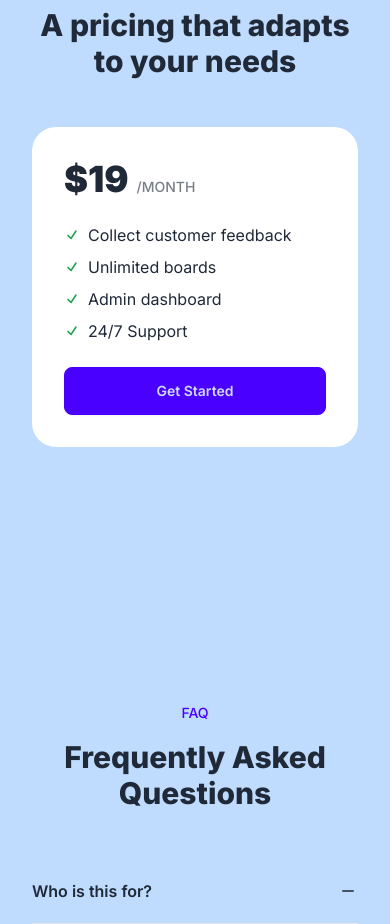
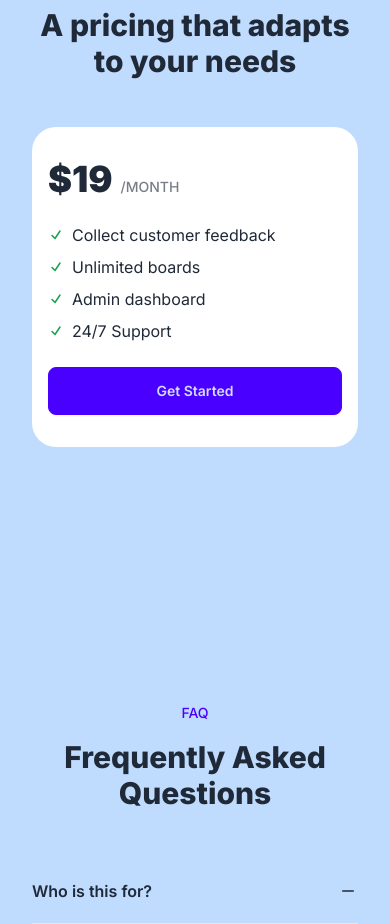
Before and after one commit to AIAutomationArchitect/cf-project, a Next.js app: page / in a window 390 px wide. Shown: the part 1120-2044 px from the top of the page. Built offline with nearby package versions, Linux system fonts and the light colour scheme; no server answers.

Commit message:
pricing bubble mobile fix

```diff
--- a/app/page.js
+++ b/app/page.js
@@ -54,7 +54,7 @@ export default async function Home() {
           <h2 className="text-3xl lg:text-4xl font-extrabold mb-12 text-center">
             A pricing that adapts to your needs
           </h2>
-        <div className="p-8 bg-base-100 w-full max-w-sm rounded-3xl mx-auto space-y-6">
+        <div className="p-8 bg-base-100 w-full max-w-sm rounded-3xl mx-auto px-4 space-y-6">
             <div className="flex gap-2 items-baseline">
               <div className="text-4xl font-black">$19</div>
               <div className="uppercase text-sm font-medium opacity-60">
```
